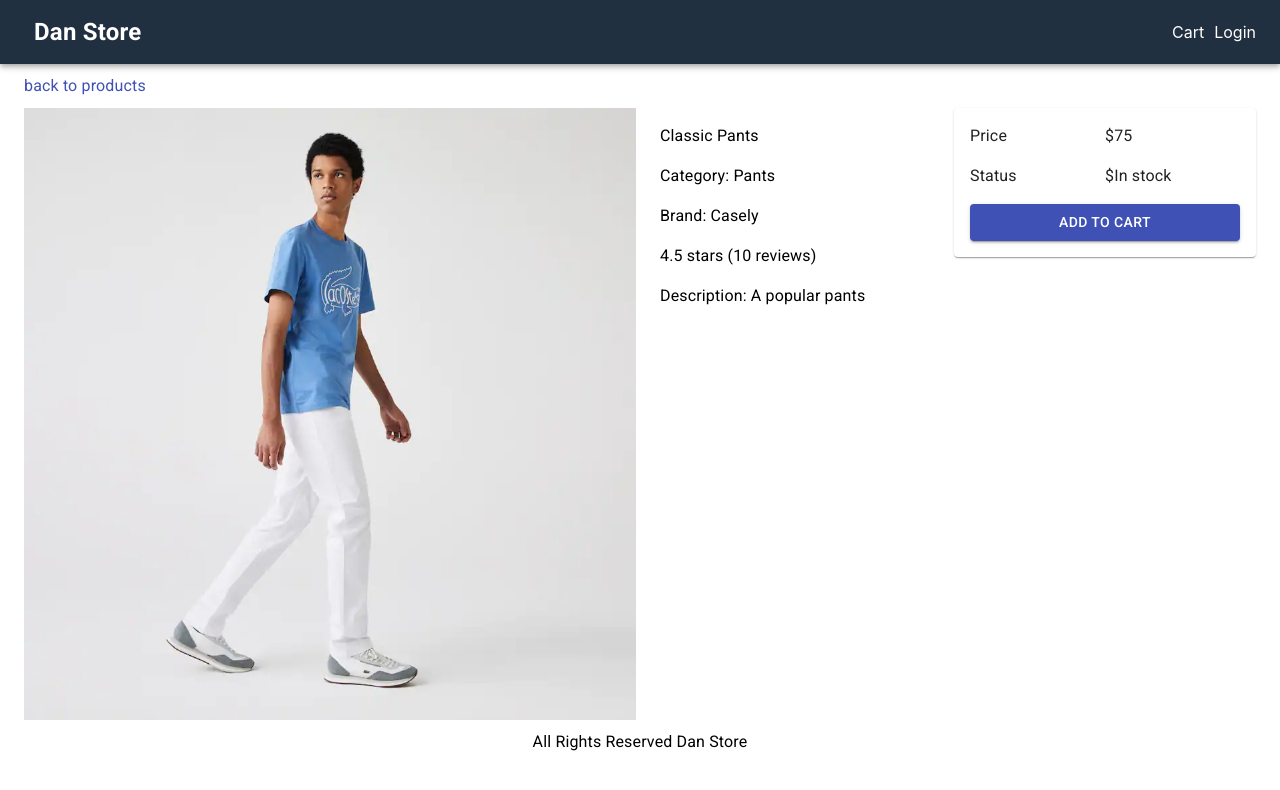
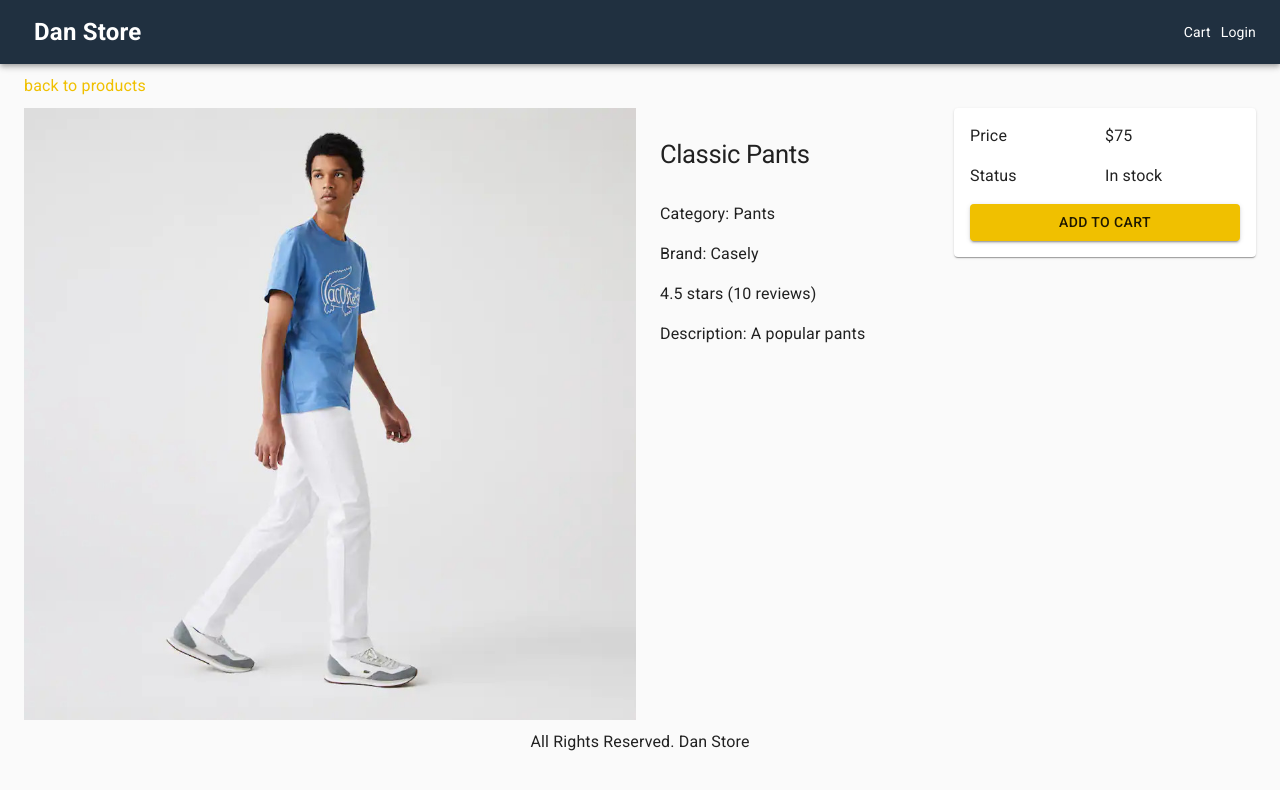
Before and after one commit to danhdeng/react-ecomm-nextjs-app, a Next.js app: page /product/classic-pants in a window 1280 px wide. Shown: the top 790 px of the page. Built offline with nearby package versions, Linux system fonts and the light colour scheme.

Commit message:
add MaterilaUI Theme

```diff
--- a/components/Layout.js
+++ b/components/Layout.js
@@ -1,7 +1,10 @@
 import {
   AppBar,
   Container,
+  createTheme,
+  CssBaseline,
   Link,
+  ThemeProvider,
   Toolbar,
   Typography,
 } from '@material-ui/core';
@@ -12,12 +15,40 @@
 
 export default function Layout({ title, description, children }) {
   const classes = useStyles();
+  const theme = createTheme({
+    typography: {
+      h1: {
+        fontSize: '1.6rem',
+        fontWeight: 400,
+        margin: '1rem 0',
+      },
+      h2: {
+        fontSize: '1.4rem',
+        fontWeight: 400,
+        margin: '1rem 0',
+      },
+      body1: {
+        fontWeight: 'normal',
+      },
+    },
+    palette: {
+      type: 'light',
+      primary: {
+        main: '#f0c000',
+      },
+      secondary: {
+        main: '#208080',
+      },
+    },
+  });
   return (
     <div>
       <Head>
         <title>{title ? `${title} - Dan Store` : 'Dan Store'}</title>
         {description && <meta name="description" content={description}></meta>}
       </Head>
+      <ThemeProvider theme={theme}>
+        <CssBaseline />
         <AppBar position="static" className={classes.navbar}>
           <Toolbar>
             <NextLink href="/">
@@ -38,8 +69,9 @@
         </AppBar>
         <Container className={classes.main}>{children}</Container>
         <footer className={classes.footer}>
-        <Typography>All Rights Reserved Dan Store</Typography>
+          <Typography>All Rights Reserved. Dan Store</Typography>
         </footer>
+      </ThemeProvider>
     </div>
   );
 }
--- a/pages/product/[slug].js
+++ b/pages/product/[slug].js
@@ -45,7 +45,9 @@
         <Grid item md={3} xs={12}>
           <List>
             <ListItem>
-              <Typography component="h1">{product.name}</Typography>
+              <Typography component="h1" variant="h1">
+                {product.name}
+              </Typography>
             </ListItem>
             <ListItem>
               <Typography>Category: {product.category}</Typography>
@@ -82,7 +84,7 @@
                 </Grid>
                 <Grid item xs={6}>
                   <Typography>
-                    ${product.countInStock > 0 ? 'In stock' : 'Unavaiable'}
+                    {product.countInStock > 0 ? 'In stock' : 'Unavailable'}
                   </Typography>
                 </Grid>
               </ListItem>
```
Lines whose indentation alone changed are shown as unchanged.
